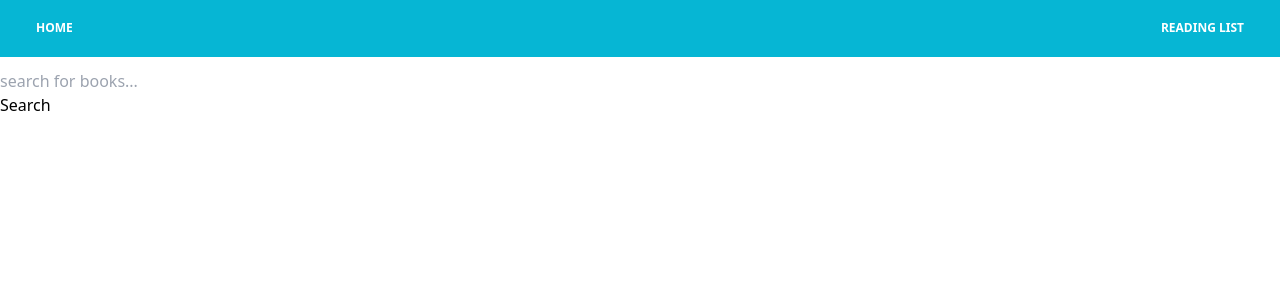
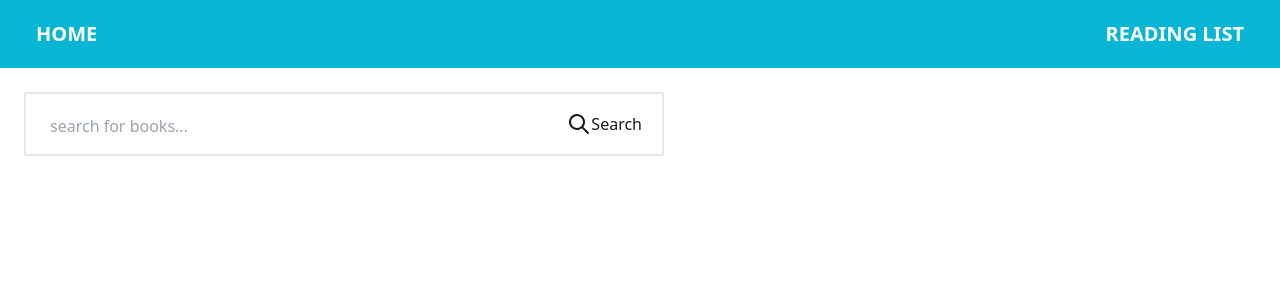
Before and after one commit to K-G-J/google-books, a React (Create React App) app: page / in a window 1280 px wide. Shown: the top 300 px of the page. Built offline with nearby package versions, Linux system fonts and the light colour scheme.

Commit message:
added basic styling

```diff
--- a/src/components/Book.tsx
+++ b/src/components/Book.tsx
@@ -25,19 +25,24 @@ export const Book: FC<Ibook> = ({
   }
 
   return (
-    <div>
-      <h2>{title}</h2>
+    <div className="text-gray-600 body-font mb-4 ml-10">
+      <h2 className="text-gray-600 text-xl text-bold">{title}</h2>
       {authors && (
-        <div>
+        <div className="text-gray-500">
           {authors.length >= 2 ? 'Authors:' : 'Author:'}
           {authors.map((author, i) => (
             <p key={i}> {author}</p>
           ))}
         </div>
       )}
-      {publishingCompany && <p>Publisher: {publishingCompany}</p>}
+      {publishingCompany && <p className="text-gray-400">Publisher: {publishingCompany}</p>}
       {!saved && (
-        <button type="button" onClick={handleSave} disabled={bookSaved}>
+        <button
+          className="bg-cyan-500 hover:scale-105 drop-shadow-md  shadow-cla-blue px-4 py-1 rounded-lg"
+          type="button"
+          onClick={handleSave}
+          disabled={bookSaved}
+        >
           {!bookSaved ? 'Save to Reading List' : 'Saved!'}
         </button>
       )}
--- a/src/components/Navbar.tsx
+++ b/src/components/Navbar.tsx
@@ -5,7 +5,7 @@ const styles = {
   nav: `relative flex flex-wrap items-center justify-between px-2 py-3 bg-cyan-500 mb-3`,
   navContainer: `container px-4 mx-auto flex flex-wrap items-center justify-between`,
   navDiv: `w-full relative flex justify-between lg:w-auto lg:static lg:block lg:justify-start`,
-  navLink: `px-3 py-2 flex items-center text-xs uppercase font-bold leading-snug text-white hover:opacity-75`,
+  navLink: `px-3 py-2 flex items-center text-xl uppercase font-bold leading-snug text-white hover:opacity-75`,
   navFlex: `lg:flex flex-grow items-center flex`,
   navUl: `flex flex-col lg:flex-row list-none lg:ml-auto`
 };
--- a/src/pages/Home.tsx
+++ b/src/pages/Home.tsx
@@ -26,7 +26,7 @@ interface IbookData {
   };
 }
 
-export const Home: FC = ():JSX.Element => {
+export const Home: FC = (): JSX.Element => {
   const [query, setQuery] = useState<string>('');
   const [books, setBooks] = useState<Ibook[]>([]);
   const [error, setError] = useState<string>('');
@@ -83,22 +83,38 @@ export const Home: FC = ():JSX.Element => {
 
   return (
     <div>
-      {error && <p>{error}</p>}
-      <form onSubmit={handleSearch}>
+      {error && <p className="m-6 left-5 text-red-500">{error}</p>}
+      <form
+        className="flex bg-white justify-between border-2 rounded-sm p-2 left-5 m-6 sm:max-w-screen-sm text-stone-900"
+        onSubmit={handleSearch}
+      >
         <input
+          className="appearance-none bg-white px-4 py-2 pt-3 w-80"
           name="search"
           value={query}
           type="text"
           placeholder="search for books..."
           onChange={(e) => setQuery(e.target.value)}
         />
+        <button
+          type="button"
+          onClick={handleSearch}
+          className="flex items-center justify-center px-3"
+        >
+          <svg
+            className="w-6 h-6"
+            fill="currentColor"
+            xmlns="http://www.w3.org/2000/svg"
+            viewBox="0 0 24 24"
+          >
+            <path d="M16.32 14.9l5.39 5.4a1 1 0 0 1-1.42 1.4l-5.38-5.38a8 8 0 1 1 1.41-1.41zM10 16a6 6 0 1 0 0-12 6 6 0 0 0 0 12z"></path>
+          </svg>
+          Search
+        </button>
       </form>
-      <button type="button" onClick={handleSearch}>
-        Search
-      </button>
       {books &&
         books.map((book, i) => (
-          <div key={i}>
+          <div key={i} className="flex">
             <Book
               id={book.id}
               title={book.title}
--- a/src/pages/ReadingList.tsx
+++ b/src/pages/ReadingList.tsx
@@ -20,7 +20,9 @@ export const ReadingList: FC = (): JSX.Element => {
   return (
     <div>
       {!savedBooks.length && (
-        <div>Reading list empty, search for some new books!</div>
+        <div className="ml-6 text-cyan-500">
+          Reading list empty, search for some new books!
+        </div>
       )}
       {savedBooks &&
         savedBooks.map((book, i) => (
@@ -32,7 +34,11 @@ export const ReadingList: FC = (): JSX.Element => {
               publishingCompany={book.publishingCompany}
               saved={book.saved}
             />
-            <button type="button" onClick={() => handleRemove(book.id)}>
+            <button
+              className="ml-6 bg-red-300 hover:scale-105 drop-shadow-md px-4 py-1 rounded-lg"
+              type="button"
+              onClick={() => handleRemove(book.id)}
+            >
               Remove from Reading List
             </button>
           </div>
```
